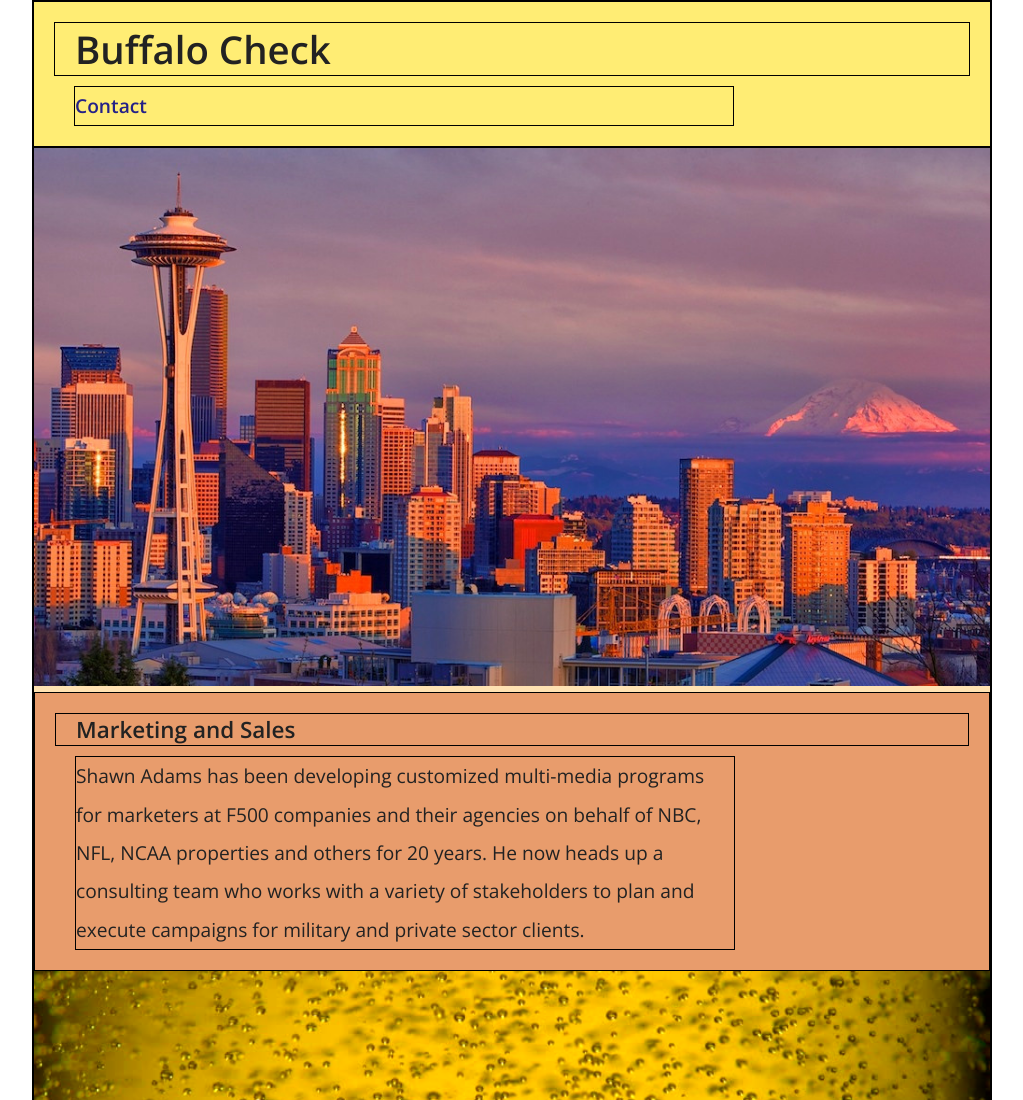
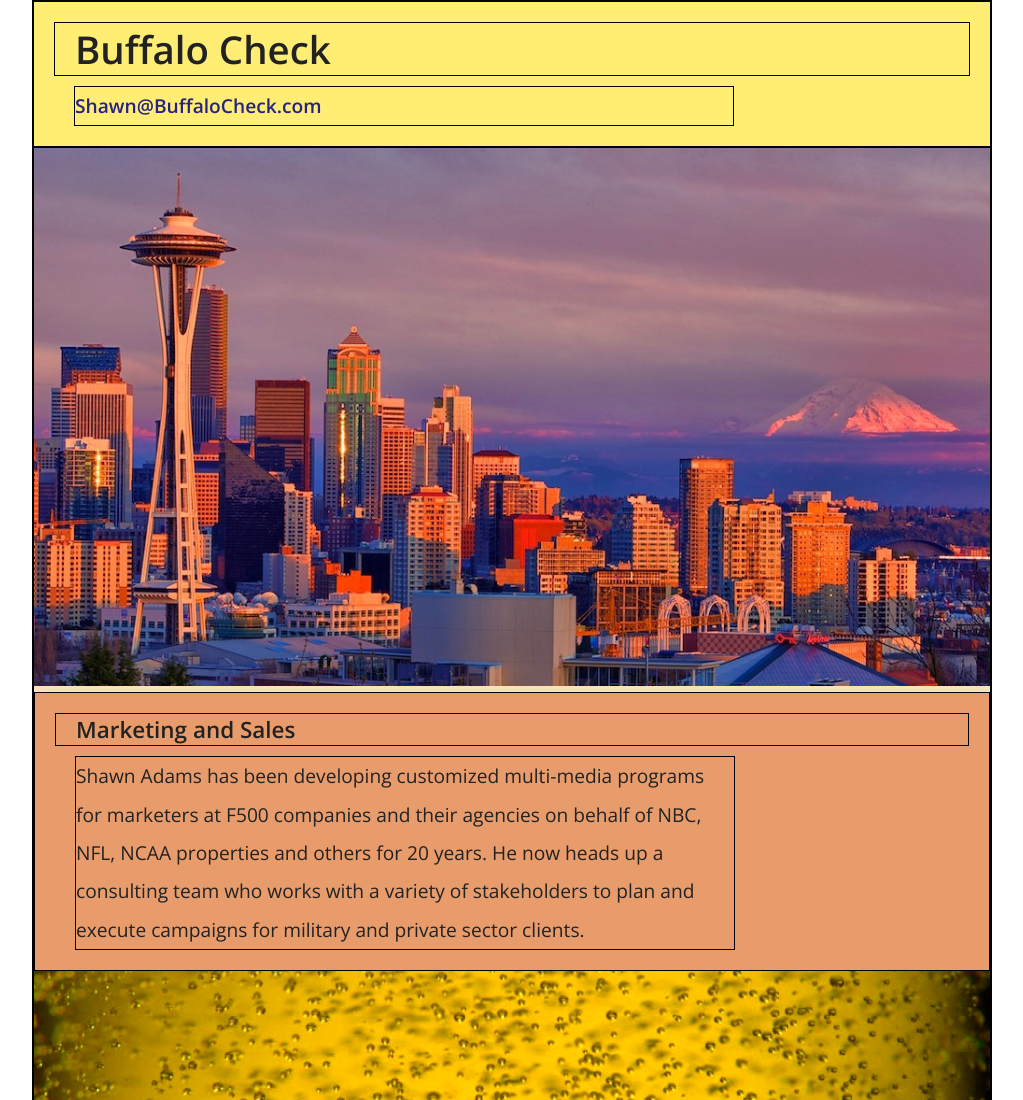
Before and after one commit to buffalocheck/remoteHtml.github.io, a plain HTML site: page unit_6/index.html in a window 1280 px wide. Shown: the top 1100 px of the page, without its empty margins (128-1151 px from the left). Drawn offline with nearby package versions, Linux system fonts and the light colour scheme.

Commit message:
fixed hover

```diff
--- a/unit_6/css/style.css
+++ b/unit_6/css/style.css
@@ -41,9 +41,8 @@ header {
 	padding: 20px;
 }
 
-#contact a: hover {
+#contact a:hover {
 	color: red;
-	/* it would be good to have this work*/
 }
 
 img {
--- a/unit_6/index.html
+++ b/unit_6/index.html
@@ -2,7 +2,6 @@
 <html>
 <head>
 	<title>Buffalo Check</title>
-	<link rel="clear" type="text/css" href="css/clear.css">
 	<link rel="stylesheet" type="text/css" href="css/style.css">
 </head>
 <body>
@@ -11,7 +10,7 @@
 		<header>
 			<!--need to finish PNG file to use as background for header.-->
 			<h1>Buffalo Check</h1>
-			<p id="contact top"><a href="mailto:shawn@buffalocheck.com">Contact</a>
+			<p id="contact-top"><a href="mailto:shawn@buffalocheck.com">Shawn@BuffaloCheck.com</a></p>
 			<!--need to move this 'contact' to left & align with base of h1-->
 		</header>
 			<section id="main">
@@ -28,7 +27,7 @@
 					<p>His team of media professionals are awesome! Once we understand your goals and assets we develop a plan to create and deploy video, display, search, branded content, email and other assets across platforms to achieve predictable ROI. </p>
 				</article>
 				<article id="contact">
-					<p>For more information please <a href="mailto:shawn@buffalocheck.com">e-mail Shawn</a> directly or through <a href="https://www.linkedin.com/in/shawnadamsbuffalocheck">LinkedIn</a>.</section</p>
+					<p>For more information please <a href="mailto:shawn@buffalocheck.com">e-mail Shawn</a> directly or through <a href="https://www.linkedin.com/in/shawnadamsbuffalocheck">LinkedIn</a>.</p>
 				</article>
 				<section id="two_columns" class="clearfix">
 					<article id="left">
```
